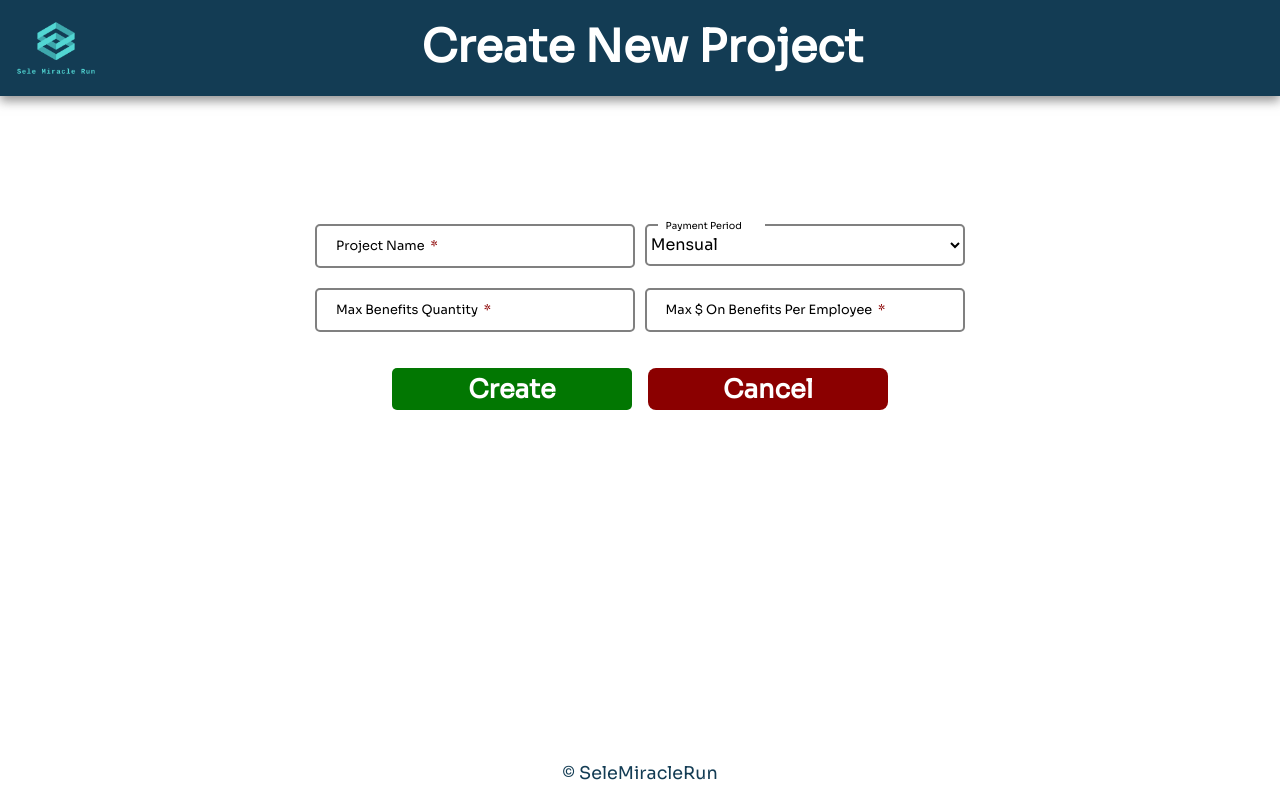
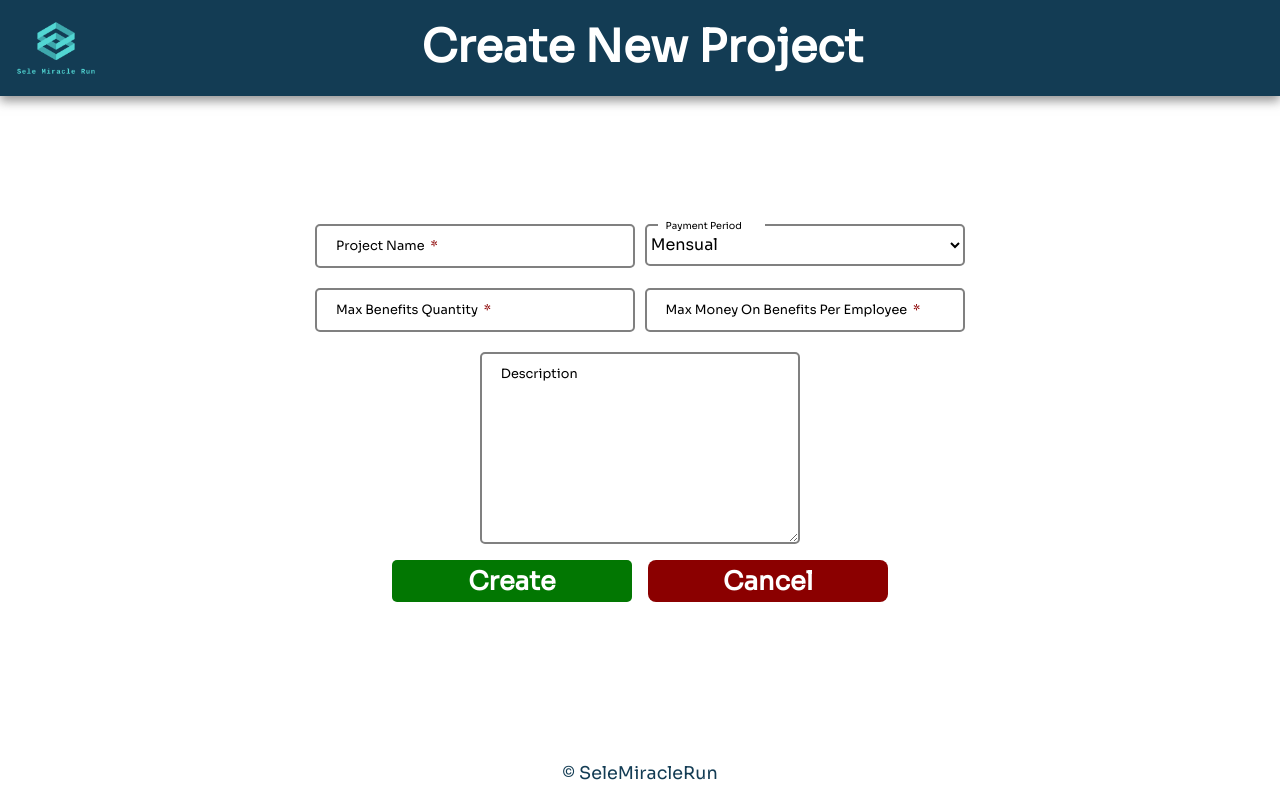
Before and after one commit to LuisBola12/PI-SeleMiracleRun, a React (Create React App) app in the folder FrontEnd/: page /newProjectForm in a window 1280 px wide. Built offline with nearby package versions, Linux system fonts and the light colour scheme.

Commit message:
Se añade un campo para la descripcion y se le da estilo

```diff
--- a/FrontEnd/src/Components/ProjectsComponents/CreateProjectsForm.js
+++ b/FrontEnd/src/Components/ProjectsComponents/CreateProjectsForm.js
@@ -1,17 +1,20 @@
 import React, { useState, useEffect } from 'react'
 import { useAddNewProject } from './useAddNewProject';
-
+import { useNavigate } from 'react-router-dom';
 import "./createProject.scss";
 export const CreateProjectsForm = (actualData, setActualData) => {
   // const { addToTable, name, setName, paymentPeriod, setPaymentPeriod, warning, setWarning,
   //   benefitsMaxAmount, setBenefitsMaxAmount,
   //   maxQuantityOfBenefits, setMaxQuantityOfBenefits } = useAddNewProject(actualData, setActualData);
 
-  const initialValues = { projectName: "", paymentPeriod: "Mensual", maxBenefitsQuantity: '', maxBenefitsMoneyAmount: '' };
+  const initialValues = {
+    projectName: "", paymentPeriod: "Mensual",
+    maxBenefitsQuantity: '', maxBenefitsMoneyAmount: '', description: ''
+  };
   const [formValues, setFormValues] = useState(initialValues);
   const [formErrors, setFormErrors] = useState({});
   const [isSubmit, setIsSubmit] = useState(false);
-
+  const navigate = useNavigate();
   const handleFormChange = (e) => {
     const { id, value } = e.target;
     setFormValues({ ...formValues, [id]: value });
@@ -25,6 +28,7 @@ export const CreateProjectsForm = (actualData, setActualData) => {
   }
 
   useEffect(() => {
+
     console.log(formErrors);
     if (Object.keys(formErrors).length === 0 && isSubmit) {
       console.log(formValues);
@@ -41,8 +45,12 @@ export const CreateProjectsForm = (actualData, setActualData) => {
       errors.maxBenefitsQuantity = 'Max Benefits Quantity Required';
     }
     if (!values.maxBenefitsMoneyAmount) {
-      errors.maxBenefitsMoneyAmount = 'Max Money on Benefits Per Employe Required';
+      errors.maxBenefitsMoneyAmount = 'Max Money in Benefits Per employee';
     }
+    if (!values.description) {
+      errors.description = 'Description required';
+    }
+
     return errors;
   }
 
@@ -57,65 +65,73 @@ export const CreateProjectsForm = (actualData, setActualData) => {
 
         <div className='row' >
           <div className="row-Element">
-            <input
-              type="text"
-              id="projectName"
-              className="row-Element__input"
-              value={formValues.projectName}
-              onChange={handleFormChange}
-              autoComplete="off"
-              placeholder=" " />
+            <input type="text" id="projectName" className="row-Element__input" value={formValues.projectName}
+              onChange={handleFormChange} autoComplete="off" placeholder=" " />
             <label htmlFor="projectName" className='row-Element__label'> Project Name <span className="req">*</span></label>
             <p className='error' >{formErrors.projectName}</p>
           </div>
 
           <div className='row-Element'>
             <select id='paymentPeriod' className='row-Element__dropDown' onChange={handleFormChange} name="paymentPeriod">
-              <option value='hola'>Mensual</option>
+              <option value='Mensual'>Mensual</option>
               <option value='Quincenal'>Quincenal</option>
               <option value='Quincenal'>Semanal</option>
             </select>
             <label htmlFor="paymentPeriod" className="row-Element__dropDown__label"> Payment Period <span className="req">*</span></label>
+
           </div>
         </div>
 
         <div className='row' >
+
           <div className="row-Element">
-            <input
-              type="number"
-              id="maxBenefitsQuantity"
-              className="row-Element__input"
-              value={formValues.maxBenefitsQuantity}
+            <input type="number" id="maxBenefitsQuantity" className="row-Element__input" value={formValues.maxBenefitsQuantity}
               onChange={handleFormChange}
               autoComplete="off"
               placeholder=" " />
             <label htmlFor="maxBenefitsQuantity" className="row-Element__label"> Max Benefits Quantity <span className="req"     >*</span></label>
-            <p>{formErrors.maxBenefitsQuantity}</p>
+            <p className='error'>{formErrors.maxBenefitsQuantity}</p>
           </div>
 
           <div className="row-Element">
-            <input
-              type="number"
-              id="maxBenefitsMoneyAmount"
-              className="row-Element__input"
-              value={formValues.maxBenefitsMoneyAmount}
+            <input type="number" id="maxBenefitsMoneyAmount" className="row-Element__input" value={formValues.maxBenefitsMoneyAmount}
               onChange={handleFormChange}
               autoComplete="off"
               placeholder=" " />
-            <label htmlFor="maxBenefitsMoneyAmount" className="row-Element__label"> Max $ On Benefits Per Employee <span className="req">*</span></label>
-            <p>{formErrors.maxBenefitsMoneyAmount}</p>
+            <label htmlFor="maxBenefitsMoneyAmount" className="row-Element__label"> Max Money On Benefits Per Employee <span className="req">*</span></label>
+            <p className='error'>{formErrors.maxBenefitsMoneyAmount}</p>
           </div>
+
         </div>
 
-        <div className="register-btn-box">
-          <button onClick={handleSubmit} className="register-btn-sumbit" >
-            Create
-          </button>
-          <button className="register-btn-cancel" >
-            Cancel
-          </button>
+        <div className='row'>
+
+          <div className="row-Element">
+
+            <textarea type="Description" id="Description" className="row-Element__textArea" autocomplete="off" placeholder=" "></textarea>
+            <label htmlFor='Description' for="Description" className="row-Element__label">Description</label>
+            <p className='error'>{formErrors.description}</p>
+
+          </div>
+
+
+
+
         </div>
 
+        <div className='row'>
+          <div className="register-btn-box">
+            <button onClick={handleSubmit} className="register-btn-sumbit" >
+              Create
+            </button>
+            <button className="register-btn-cancel" onClick={() => navigate(-1)}  >
+              Cancel
+            </button>
+          </div>
+
+
+
+        </div>
       </form>
       <footer className="logIn-footerCopyRights"> &copy; SeleMiracleRun </footer>
     </>
--- a/FrontEnd/src/Components/ProjectsComponents/createProject.scss
+++ b/FrontEnd/src/Components/ProjectsComponents/createProject.scss
@@ -81,6 +81,31 @@
     }
   }
 
+  &__textArea {
+    position: absolute;
+    top: 0;
+    left: 0;
+    width: 100%;
+    height: 12rem;
+    border: 2px solid grey;
+    border-radius: 5px;
+    font-family: inherit;
+    font-size: inherit;
+    color: black;
+    outline: none;
+    padding: 1.25rem;
+    background: none;
+
+    &:hover {
+      border-color: #133c54;
+    }
+
+    &:focus {
+      border-color: #133c54;
+    }
+
+  }
+
   &__dropDown {
     position: absolute;
     top: 0;
@@ -156,12 +181,26 @@
   }
 }
 
+.row-Element__textArea:focus~.row-Element__label,
+.row-Element__textArea:not(:placeholder-shown).row-Element__textArea:not(:focus)~.row-Element__label {
+  top: -0.5rem;
+  font-size: 0.6rem;
+  left: 0.8rem;
+
+  .req {
+    opacity: 0;
+    font-size: 0px;
+    margin: 0px;
+  }
+}
+
 .register-btn-box {
+  margin-top: 9rem;
   display: flex;
   align-items: center;
   justify-content: center;
   gap: 1rem;
-  margin-top: 1rem;
+
 }
 
 .register-btn-sumbit {
```
